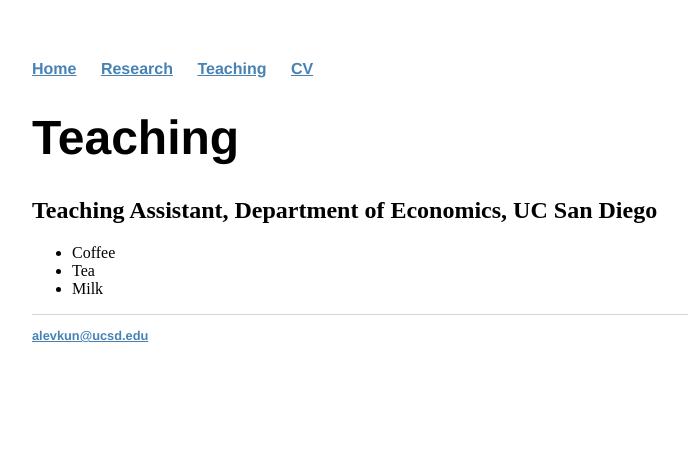
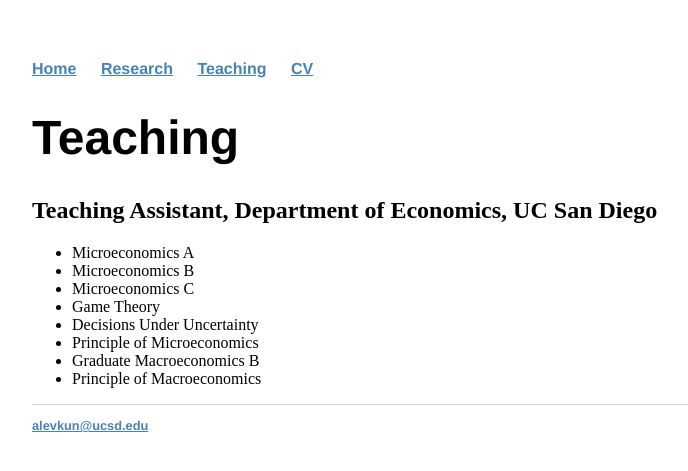
Before and after one commit to alevkun/alevkun.github.io, a Jekyll site: the page built from teaching/index.html, in a window 1280 px wide. Shown: the top 471 px of the page, without its empty margins (160-848 px from the left). Built offline with Jekyll 4.4.1, drawn with Linux system fonts in a browser that asks for light colours.

Commit message:
Update index.html

```diff
--- a/teaching/index.html
+++ b/teaching/index.html
@@ -6,8 +6,13 @@
 	<h1>{{ page.title }}</h1>
 	<h2> Teaching Assistant, Department of Economics, UC San Diego </h2>
 	<ul>
-  	<li>Coffee</li>
-  	<li>Tea</li>
-  	<li>Milk</li>
+  	        <li>Microeconomics A</li>
+  	        <li>Microeconomics B</li>
+  	        <li>Microeconomics C</li>
+		<li>Game Theory </li>
+		<li>Decisions Under Uncertainty </li>
+		<li>Principle of Microeconomics </li>
+		<li>Graduate Macroeconomics B</li>
+		<li>Principle of Macroeconomics </li>
 	</ul>
 </div><!-- /.blurb -->
```
